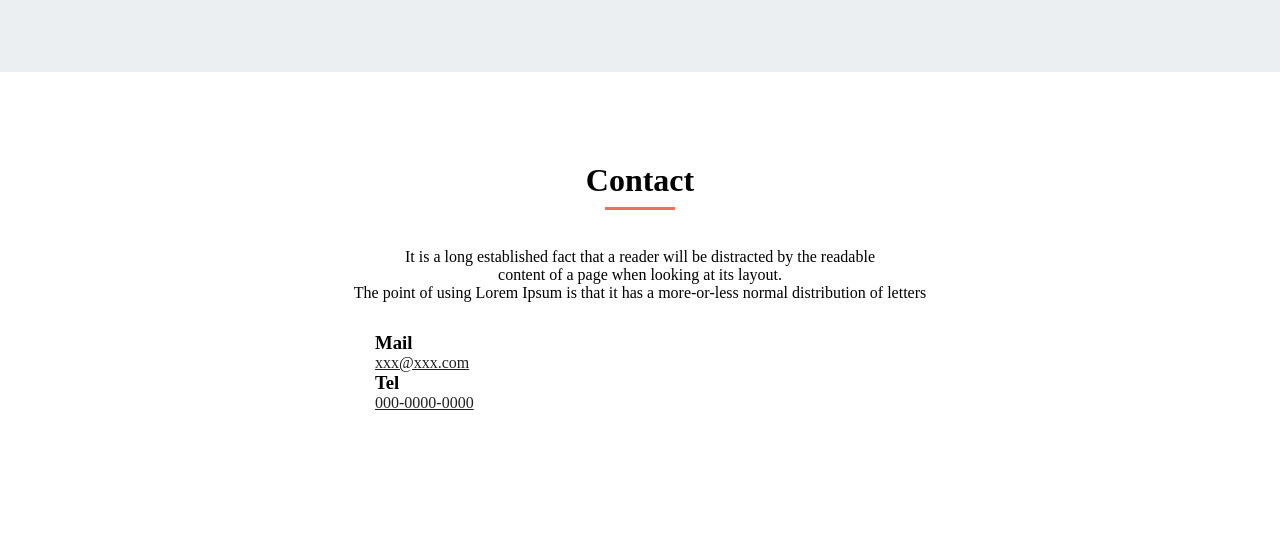
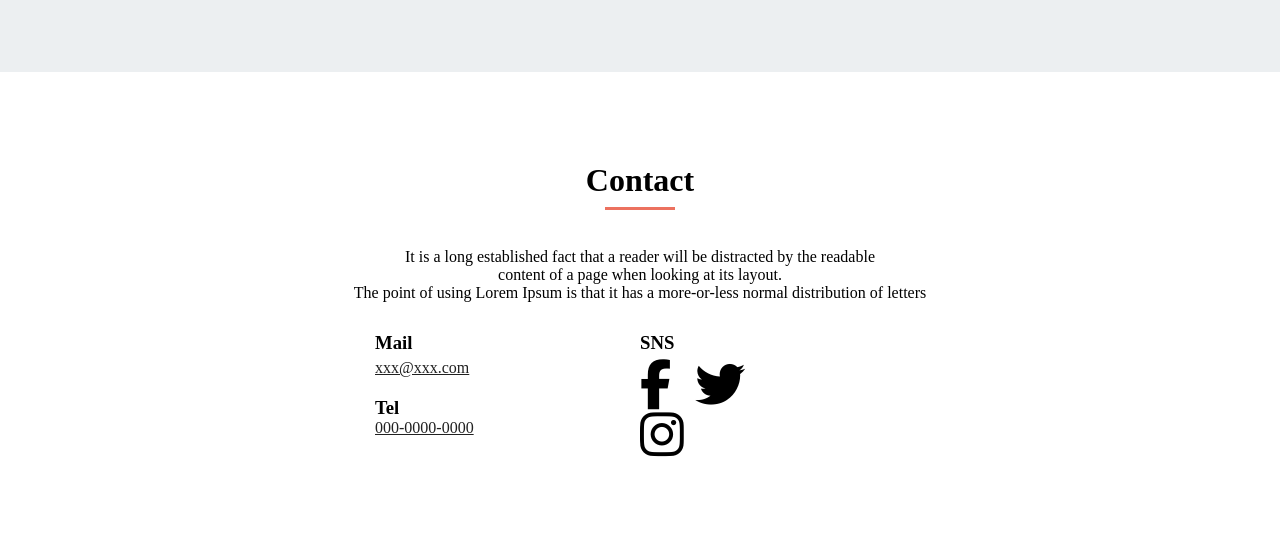
Before and after one commit to Yonmi819/mysite, a plain HTML site: page index.html in a window 1280 px wide. Shown: the part 2710-3259 px from the top of the page. Before the commit the page ends 3212 px from the top, so only its background shows below. Drawn offline with Linux system fonts and the light colour scheme.

Commit message:
レイアウト追加

```diff
--- a/index.html
+++ b/index.html
@@ -91,12 +91,24 @@
       <div class="page-contents">
         <div class="left-contact">
           <div class="left-contact-contents">
-          <h3 class="contact-title">Mail</h3>
+          <h3 class="contact-title1">Mail</h3>
           <a class="link-text" href="mailto:xxx@xxx.com">xxx@xxx.com</a>
-          <h3 class="contact-title">Tel</h3>
+          <h3 class="contact-title2">Tel</h3>
           <a class="link-text" href="tel:00000000000">000-0000-0000</a>
-        </div>
-      </div>
+           </div>
+           </div>
+          <div class="right-contact">
+            <div class="right-contact-contents">
+              <h3 class="contact-title1">SNS</h3>
+              <div class="social">
+                <i class="fab fa-facebook-f"></i>
+                <i class="fab fa-twitter"></i>
+                <i class="fab fa-instagram"></i>
+              </div>
+            </div>
+          </div>
+
+
       </div>
       </div>
     </section>
--- a/style.css
+++ b/style.css
@@ -233,11 +233,31 @@ main{
     width: 130px;
     margin: 0 auto;
 }
-.contact-title{
-    text-align: left
+.contact-title1{
+    text-align: left;
+    margin-bottom: 5px;
 }
 
 .link-text{
     text-decoration: underline;
     color: #212121;
 }
+
+.right-contact{
+    width: 50%;
+}
+
+.right-contact-contents{
+    width: 130px;
+    margin: auto 0;
+}
+
+.contact-title2{
+    margin-top: 20px;
+}
+
+.social i{
+    font-size: 50px;
+    display: inline-block;
+    margin-right: 20px;
+}
```
